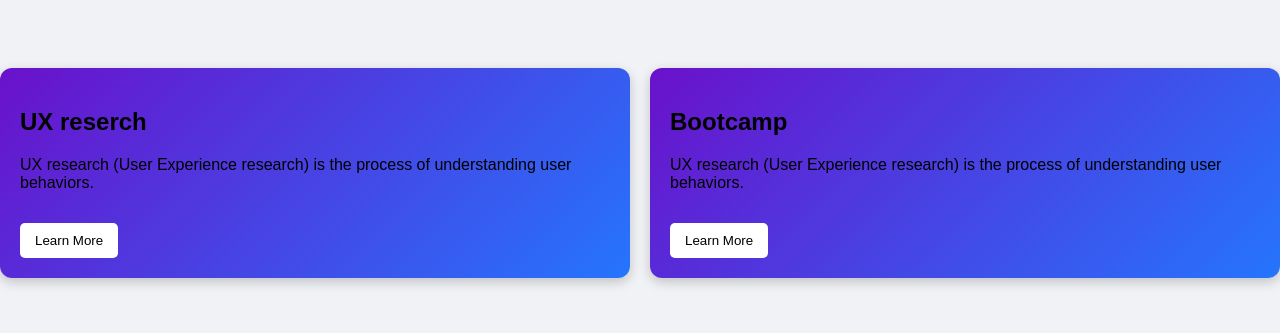
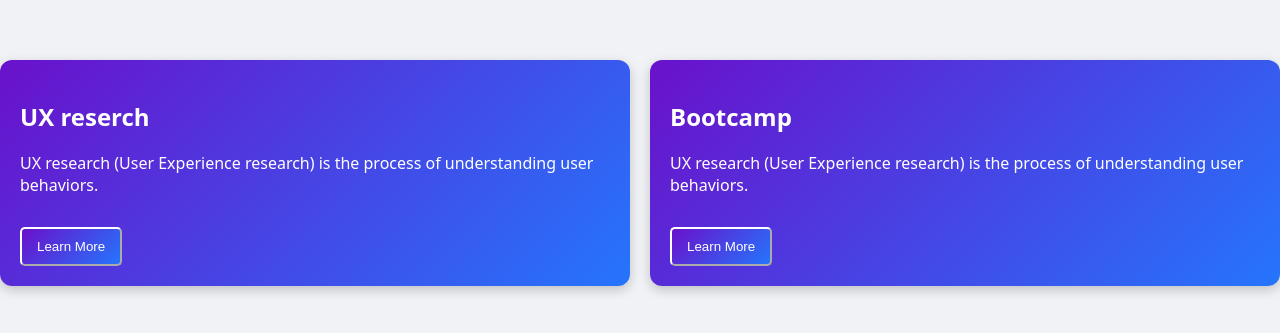
Before and after one commit to Fujinmeiliu/JR27, a plain HTML site: page ASssignment2/index.html in a window 1280 px wide. Shown: the part 227-560 px from the top of the page. Drawn offline with Linux system fonts and the light colour scheme.

Commit message:
fixed font color

```diff
--- a/ASssignment2/style.css
+++ b/ASssignment2/style.css
@@ -1,5 +1,5 @@
 body {
-   font-family: Arial, sans-serif;
+   font-family: system-ui, -apple-system, BlinkMacSystemFont, 'Segoe UI', Roboto, Oxygen, Ubuntu, Cantarell, 'Open Sans', 'Helvetica Neue', sans-serif;
    display: flex;
    background: #f0f2f5;
    justify-content: center;
@@ -7,6 +7,14 @@ body {
    height: 100vh;
    margin: 0;
 
+}
+
+p {
+    color: white;
+}
+
+h2 {
+    color:white
 }
 
 .card-container {
@@ -42,21 +50,23 @@ body {
 .card1 button {
     margin-top: 15px;
     padding: 10px 15px;
-    border: none;
-    background: white;
+    background: linear-gradient(135deg, #6a11cb, #2575fc);
+    border-color: white;
     border-radius: 5px;
     cursor: pointer;
     transition: background 0.3s ease;
+    color: white;
 }
 
 .card2 button {
     margin-top: 15px;
     padding: 10px 15px;
-    border: none;
-    background: white;
+    border-color: white;
     border-radius: 5px;
+    background: linear-gradient(135deg, #6a11cb, #2575fc);
     cursor: pointer;
     transition: background 0.3s ease;
+    color: white;
 }
 
 
```
